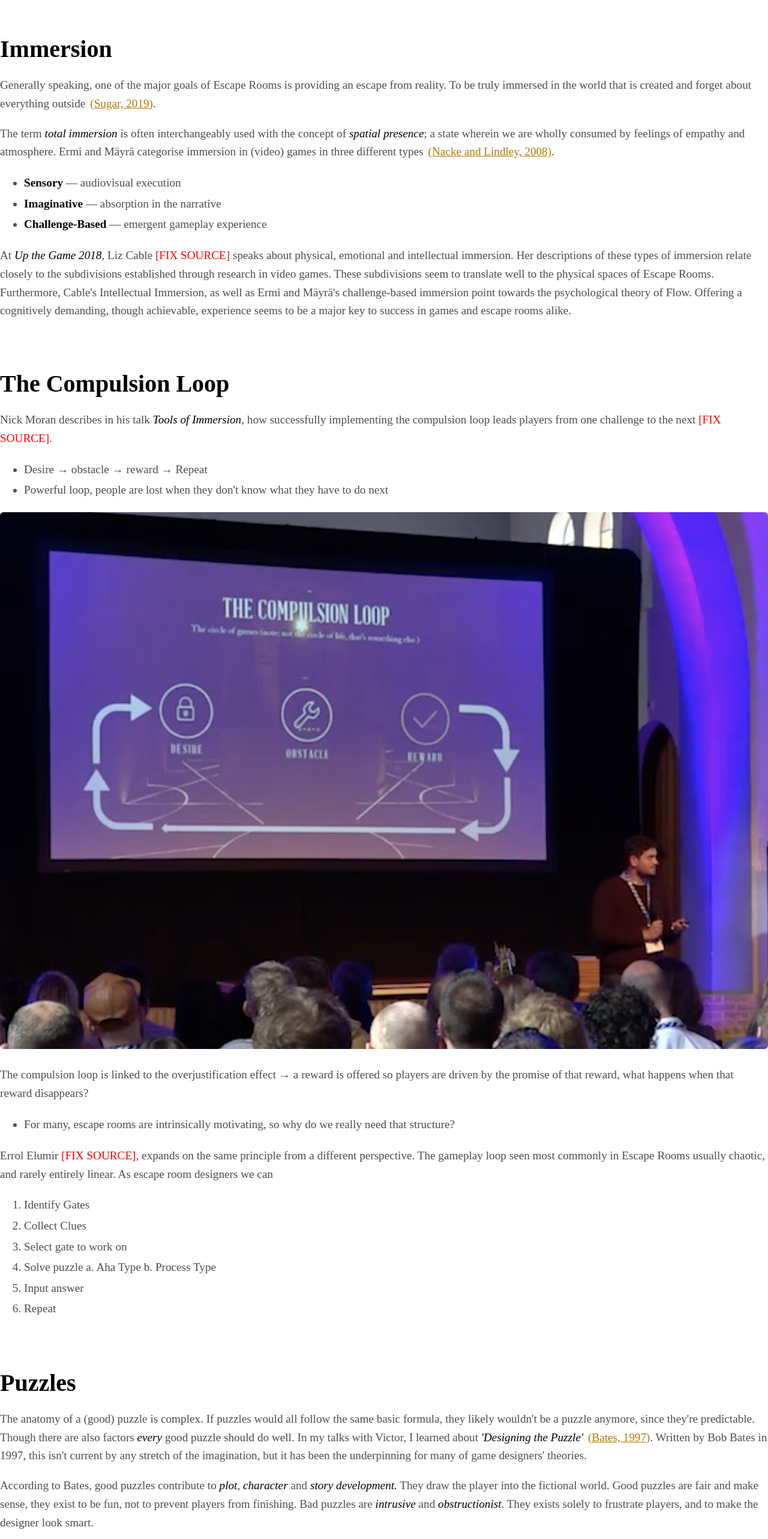
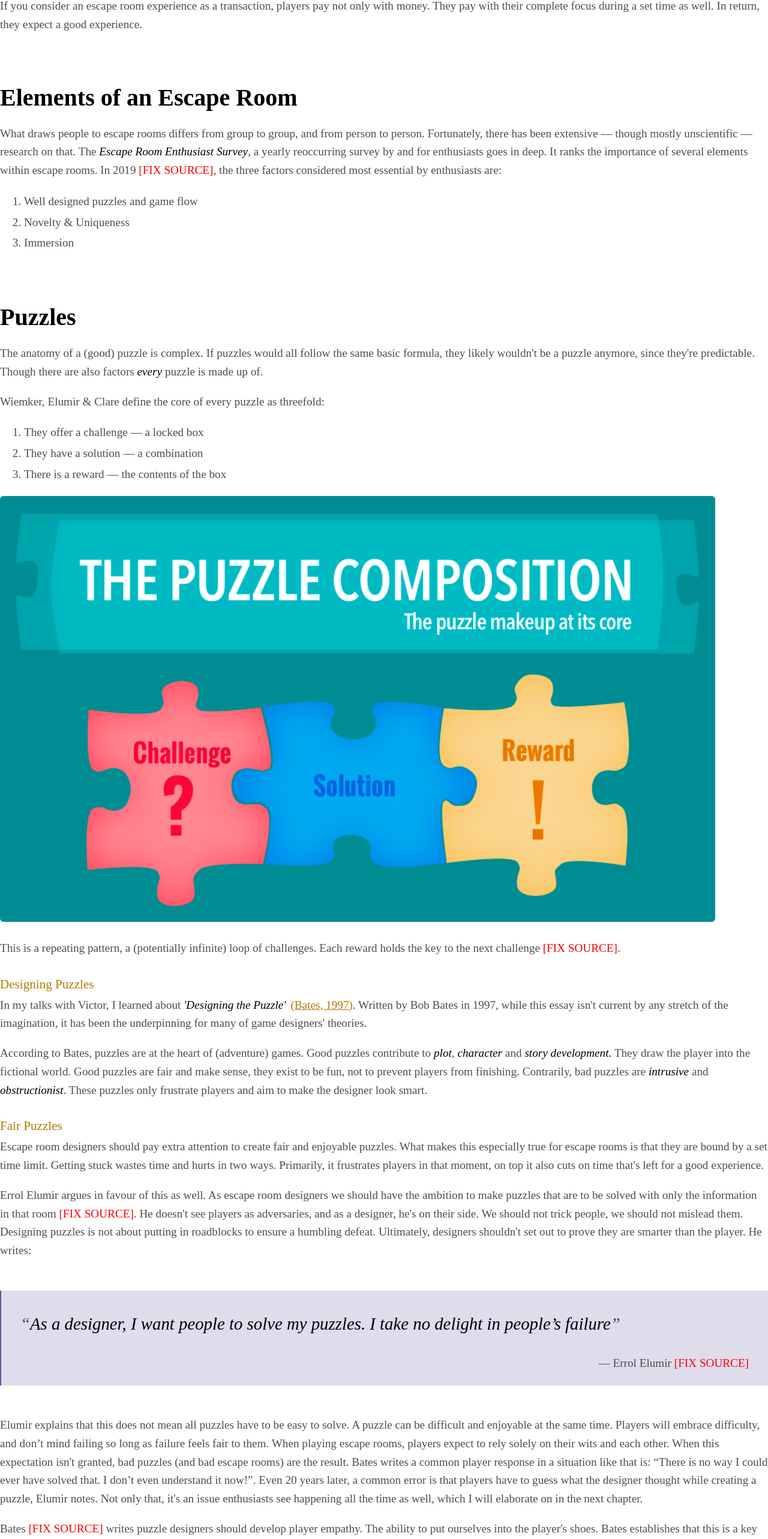
Before and after one commit to nwesthoff/irp-dynamic-difficulty, a Next.js app: page /chapters/literature-basics in a window 1280 px wide. Shown: the part 74-2640 px from the top of the page at 60% size. Built offline with nearby package versions, Linux system fonts and the light colour scheme.

Commit message:
📝 Update chapter: basics

```diff
--- a/pages/chapters/literature-basics.mdx
+++ b/pages/chapters/literature-basics.mdx
@@ -1,5 +1,5 @@
 ---
-title: "Prerequisites"
+title: "Basics"
 subtitle: "Literature Review"
 introduction: "Designing for escape rooms, means it's important to know what makes them special. This chapter explores why people like playing escape rooms and what makes a good escape room. Before thinking about dynamic difficulty, these are the pre-requisites to a good experience."
 index: 2
@@ -10,32 +10,66 @@ import Citation from "@components/Bibliography/Citation";
 
 ::: section small-width
 
-## Immersion
+If you consider an escape room experience as a transaction, players pay not only with money. They pay with their complete focus during a set time as well. In return, they expect a good experience.
 
-Generally speaking, one of the major goals of Escape Rooms is providing an escape from reality. To be truly immersed in the world that is created and forget about everything outside <Citation id="sugar_2019_the" />.
+## Elements of an Escape Room
 
-The term _total immersion_ is often interchangeably used with the concept of _spatial presence_; a state wherein we are wholly consumed by feelings of empathy and atmosphere. Ermi and Mäyrä categorise immersion in (video) games in three different types <Citation id="nacke_2008_flow" />.
+What draws people to escape rooms differs from group to group, and from person to person. Fortunately, there has been extensive — though mostly unscientific — research on that. The _Escape Room Enthusiast Survey_, a yearly reoccurring survey by and for enthusiasts goes in deep. It ranks the importance of several elements within escape rooms. In 2019 <Citation id="" />, the three factors considered most essential by enthusiasts are:
 
-- **Sensory** — audiovisual execution
-- **Imaginative** — absorption in the narrative
-- **Challenge-Based** — emergent gameplay experience
+1. Well designed puzzles and game flow
+2. Novelty & Uniqueness
+3. Immersion
 
-At _Up the Game 2018_, Liz Cable <Citation id="" hideAuthor /> speaks about physical, emotional and intellectual immersion. Her descriptions of these types of immersion relate closely to the subdivisions established through research in video games. These subdivisions seem to translate well to the physical spaces of Escape Rooms. Furthermore, Cable's Intellectual Immersion, as well as Ermi and Mäyrä's challenge-based immersion point towards the psychological theory of Flow. Offering a cognitively demanding, though achievable, experience seems to be a major key to success in games and escape rooms alike.
+## Puzzles
+
+The anatomy of a (good) puzzle is complex. If puzzles would all follow the same basic formula, they likely wouldn't be a puzzle anymore, since they're predictable. Though there are also factors _every_ puzzle is made up of.
+
+Wiemker, Elumir & Clare define the core of every puzzle as threefold:
+
+1. They offer a challenge — a locked box
+2. They have a solution — a combination
+3. There is a reward — the contents of the box
+
+![/img/puzzle-composition.png](/img/puzzle-composition.png "Wiemker, Elumir & Clare's basic puzzle composition")
+
+This is a repeating pattern, a (potentially infinite) loop of challenges. Each reward holds the key to the next challenge <Citation id="" />.
+
+### Designing Puzzles
+
+In my talks with Victor, I learned about _'Designing the Puzzle'_ <Citation id="bates_1997_designing" />. Written by Bob Bates in 1997, while this essay isn't current by any stretch of the imagination, it has been the underpinning for many of game designers' theories.
+
+According to Bates, puzzles are at the heart of (adventure) games. Good puzzles contribute to _plot_, _character_ and _story development._ They draw the player into the fictional world. Good puzzles are fair and make sense, they exist to be fun, not to prevent players from finishing. Contrarily, bad puzzles are _intrusive_ and _obstructionist_. These puzzles only frustrate players and aim to make the designer look smart.
+
+### Fair Puzzles
+
+Escape room designers should pay extra attention to create fair and enjoyable puzzles. What makes this especially true for escape rooms is that they are bound by a set time limit. Getting stuck wastes time and hurts in two ways. Primarily, it frustrates players in that moment, on top it also cuts on time that's left for a good experience.
+
+Errol Elumir argues in favour of this as well. As escape room designers we should have the ambition to make puzzles that are to be solved with only the information in that room <Citation id="" hideAuthor />. He doesn't see players as adversaries, and as a designer, he's on their side. We should not trick people, we should not mislead them. Designing puzzles is not about putting in roadblocks to ensure a humbling defeat. Ultimately, designers shouldn't set out to prove they are smarter than the player. He writes:
+
+> As a designer, I want people to solve my puzzles. I take no delight in people’s failure
+>
+> - Errol Elumir <Citation id="" hideAuthor />
+
+Elumir explains that this does not mean all puzzles have to be easy to solve. A puzzle can be difficult and enjoyable at the same time. Players will embrace difficulty, and don’t mind failing so long as failure feels fair to them. When playing escape rooms, players expect to rely solely on their wits and each other. When this expectation isn't granted, bad puzzles (and bad escape rooms) are the result. Bates writes a common player response in a situation like that is: “There is no way I could ever have solved that. I don’t even understand it now!”. Even 20 years later, a common error is that players have to guess what the designer thought while creating a puzzle, Elumir notes. Not only that, it's an issue enthusiasts see happening all the time as well, which I will elaborate on in the next chapter.
+
+Bates <Citation id="" hideAuthor /> writes puzzle designers should develop player empathy. The ability to put ourselves into the player's shoes. Bates establishes that this is a key skill to determine whether a puzzle is "fair and reasonable". It allows us to consider what situation a player is in, whether they know what they should solve, and what the blocking obstacles are to resolve. While Bates does emphasise the importance of empathy this is also where this article starts to show its age. As a user experience designer, actually testing a proposed design solution is at the core of my work.
 
 ## The Compulsion Loop
 
-Nick Moran describes in his talk _Tools of Immersion_, how successfully implementing the compulsion loop leads players from one challenge to the next <Citation id="" />.
-
-- Desire → obstacle → reward → Repeat
-- Powerful loop, people are lost when they don't know what they have to do next
+As I eluded to before, puzzles aren't self-contained systems, but part of the escape room as a whole. Escape rooms host a repeating pattern of varying interactions, that connect through their input and output. Nick Moran describes in his talk _Tools of Immersion_, how to ensure players know what to do, by successfully implementing the compulsion loop <Citation id="" />.
 
 ![/img/compulsion-loop.png](/img/compulsion-loop.png)
 
-The compulsion loop is linked to the overjustification effect → a reward is offered so players are driven by the promise of that reward, what happens when that reward disappears?
+1. Desire — each puzzle starts with a desire. The need to go somewhere, or get something.
+2. Obstacle — this desire is blocked by a certain obstacle. The puzzle is removing that obstacle.
+3. Reward — upon unblocking the obstacle, players receive a reward. Which should point towards the next desire.
+4. Repeat — by repeating this loop, players know what to do next.
 
-- For many, escape rooms are intrinsically motivating, so why do we really need that structure?
+The repetition leads players from one challenge to the next, and each reward shows players what _desire_ to care about next. When this isn't clear, people are lost and they lose interest. Clearly, maintaining the compulsion loop is essential to ensure players enjoy the escape room as a whole.
 
-Errol Elumir <Citation id="" hideAuthor />, expands on the same principle from a different perspective. The gameplay loop seen most commonly in Escape Rooms usually chaotic, and rarely entirely linear. As escape room designers we can
+## **Puzzle paths**
+
+This is obviously a simplified way of looking at things. This gameplay loop is rarely entirely linear, and in most cases even chaotic upon first glance. Errol Elumir <Citation id="" hideAuthor />, expands on the same principle from a different perspective. The gameplay loop seen most commonly in Escape Rooms usually chaotic, and rarely entirely linear.
 
 1. Identify Gates
 2. Collect Clues
@@ -46,21 +80,36 @@ Errol Elumir <Citation id="" hideAuthor />, expands on the same principle from a
 5. Input answer
 6. Repeat
 
-## Puzzles
+## The Overjustification effect
 
-The anatomy of a (good) puzzle is complex. If puzzles would all follow the same basic formula, they likely wouldn't be a puzzle anymore, since they're predictable. Though there are also factors _every_ good puzzle should do well. In my talks with Victor, I learned about _'Designing the Puzzle'_ <Citation id="bates_1997_designing" />. Written by Bob Bates in 1997, this isn't current by any stretch of the imagination, but it has been the underpinning for many of game designers' theories.
+I personally feel that we should reconsider the terminology of the compulsion loop. The compulsion loop suggests that players only want to solve an escape room because of a reward, which is simply not true. For many, playing escape rooms is an intrinsically motivating experience. The overjustification effect demonstrates that the presence of a reward makes intrinsically motivating, we become less interested in the task after receiving the reward <Citation id="" />.
 
-According to Bates, good puzzles contribute to _plot_, _character_ and _story development._ They draw the player into the fictional world. Good puzzles are fair and make sense, they exist to be fun, not to prevent players from finishing. Bad puzzles are _intrusive_ and _obstructionist_. They exists solely to frustrate players, and to make the designer look smart.
+- Extrinsic motivation means we are motivated by receiving a reward
+- Intrinsic motivation means we are motivated because we find a task enjoyable
 
-### Fair Puzzles
+![/img/overjustification-effect.png](/img/overjustification-effect.png)
 
-As escape room designers we should have the ambition to create a fair and enjoyable puzzle, Errol Elumir argues <Citation id="" hideAuthor />. Players shouldn't have to guess what the designer thought while creating it.
+Schell lists several theories that blur the lines between extrinsic, and intrinsic motivation <Citation id="" hideAuthor />.
+
+## Immersion
+
+As Rachel Sugar explained, one goal of Escape Rooms is to provide an escape from reality. To be truly immersed in the world that is created and forget about everything outside <Citation id="sugar_2019_the" hideAuthor />.
+
+The term _total immersion_ is often interchangeably used with the concept of _spatial presence_; a state wherein we are wholly consumed by feelings of empathy and atmosphere. Ermi and Mäyrä categorise immersion in (video) games in three different types <Citation id="nacke_2008_flow" />.
+
+- **Sensory** — audiovisual execution
+- **Imaginative** — absorption in the narrative
+- **Challenge-Based** — emergent gameplay experience
+
+At _Up the Game 2018_, Liz Cable <Citation id="" hideAuthor /> speaks about physical, emotional and intellectual immersion. Her descriptions of these types of immersion relate closely to the subdivisions established through research in video games. These subdivisions seem to translate well to the physical spaces of Escape Rooms. Furthermore, Cable's Intellectual Immersion, as well as Ermi and Mäyrä's challenge-based immersion point towards the psychological theory of Flow. Offering a cognitively demanding, though achievable, experience seems to be a major key to success in games and escape rooms alike.
+
+We can start to see how the most important factors of escape rooms overlap and are interdependent on each other. Immersion is highly dependent on the challenge proposed. In other words, well-designed puzzles and game flow are a pre-requisite to high immersion.
 
 ## Motivation
 
-The first question one might ask is, why even play escape rooms in the first place? In _The Art of Game Design_ <Citation id=""/>_,_ the chapter _'The Player's Mind is Driven by the Player's Motivation'_ outlines how human motivation applies to game design. Maslow's _'A Theory of Human Motivation'_ provides an interesting lens to analyse the different activities that games offer. Schell notes that the popularity of games with online communities makes a lot of sense according to Maslow's theories.
+Why even play escape rooms in the first place? In _The Art of Game Design_ <Citation id=""/>_,_ the chapter _'The Player's Mind is Driven by the Player's Motivation'_ outlines how human motivation applies to game design. Maslow's _'A Theory of Human Motivation'_ provides an interesting lens to analyse the different activities that games offer. Schell notes that the popularity of games with online communities makes a lot of sense according to Maslow's theories.
 
-![/img/maslow.png](/img/maslow.png 'Maslow\'s "A Theory of Human Motivation" (1943)')
+![/img/maslow.png](/img/maslow.png 'Maslow's "A Theory of Human Motivation" (1943)')
 
 ### Self-determination theory
 
@@ -72,14 +121,4 @@ Beyond physical, humans have mental needs as well. According to Ryan and Deci th
 
 Schell states it's hard to overlook how well games tend to fulfil all three of these needs.
 
-## The Overjustification effect
-
-When a reward is attached to a task we already find intrinsically motivating, we become less interested in the task after receiving the reward <Citation id="" />.
-
-- Extrinsic motivation (receiving a reward)
-- Intrinsic motivation (because we find a task enjoyable)
-
-![/img/overjustification-effect.png](/img/overjustification-effect.png)
-
-Schell lists several theories that blur the lines between extrinsic, and intrinsic motivation <Citation id="" hideAuthor />.
 :::
```
Also changed, not shown: public/img/puzzle-composition.png (added).
